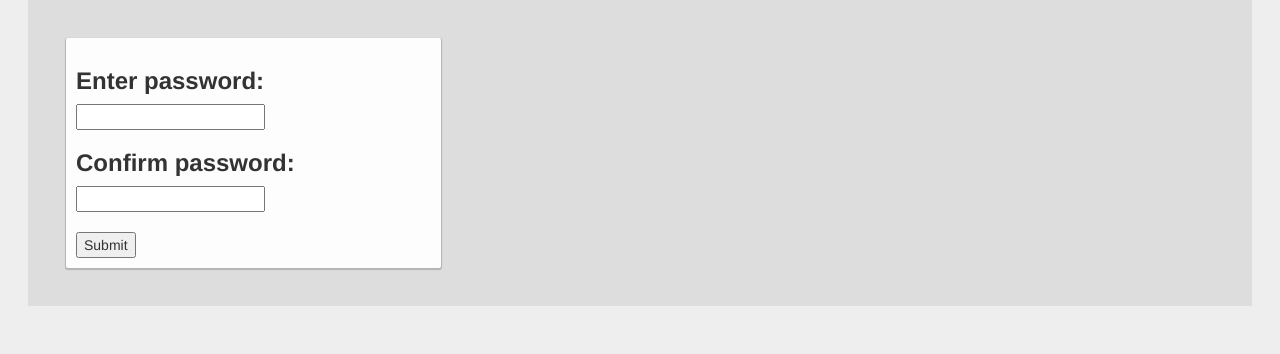
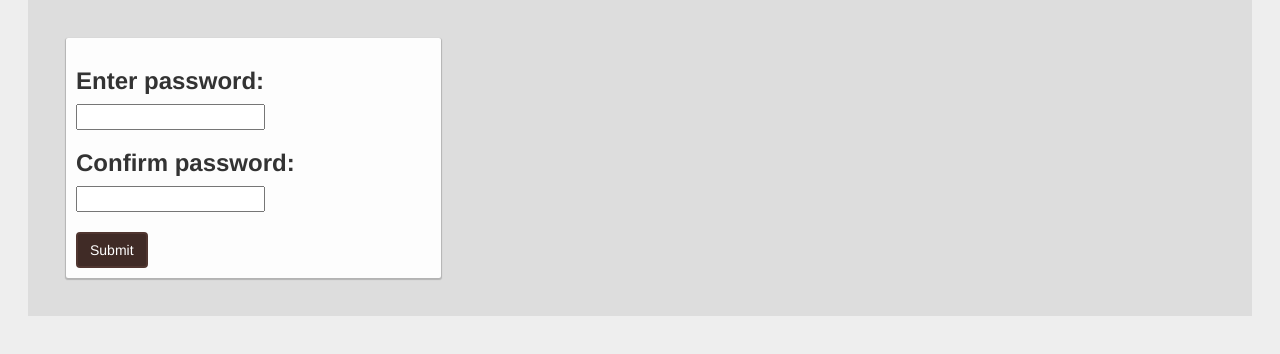
Before and after one commit to johnmccain/Lab_03, a plain HTML site: page password-validator.html in a window 1280 px wide. Shown: the part 138-492 px from the top of the page. Drawn offline with nearby package versions, Linux system fonts and the light colour scheme.

Commit message:
Update password-validator.html

```diff
--- a/password-validator.html
+++ b/password-validator.html
@@ -48,7 +48,7 @@
 				<input type="text" name="password-2">
 				<br>
 				<br>
-				<input type="submit">
+				<input type="submit" class="btn btn-primary material_object">
 			</form>
 		</div>
 	</div>
```
